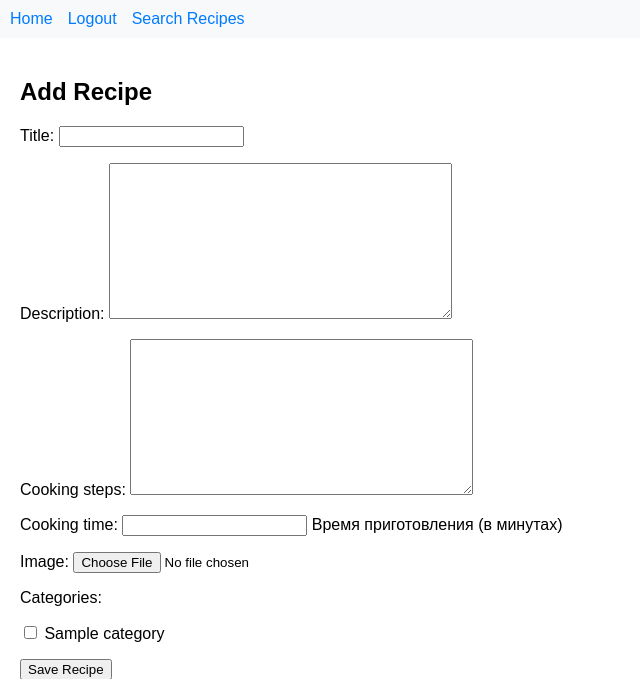
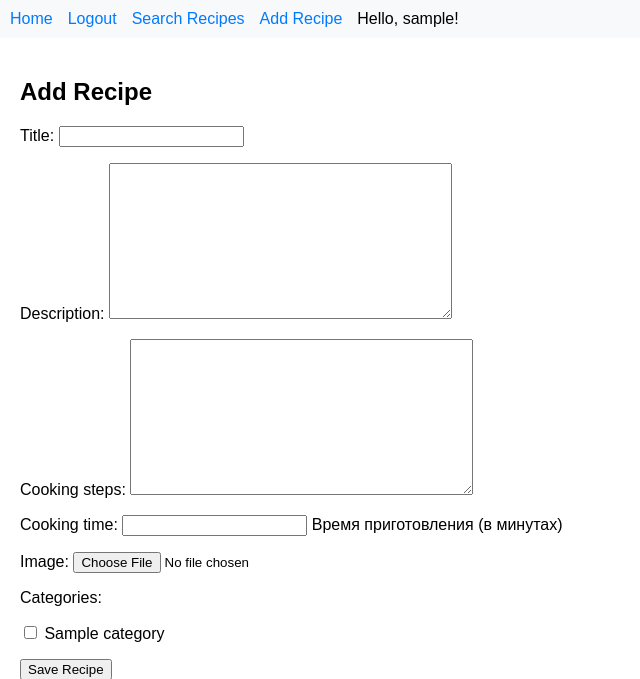
Before and after one commit to MikhaSverdlovski/recipes, a Django app: page /add/ in a window 1280 px wide. Shown: the top 679 px of the page, without its empty margins (0-640 px from the left). Run offline with Django 5.2, Linux system fonts and the light colour scheme; a user stored in the database is signed in; tables that the repository leaves empty hold one stand-in row (values such as "Sample post").

Commit message:
username added

```diff
--- a/templates/base.html
+++ b/templates/base.html
@@ -20,6 +20,10 @@
                 <li><a href="{% url 'register' %}">Register</a></li>
             {% endif %}
             <li><a href="{% url 'recipe_search' %}">Search Recipes</a></li> <!-- Добавленная ссылка на поиск -->
+            <li><a href="{% url 'add_recipe' %}">Add Recipe</a></li> <!-- Добавленная ссылка на поиск -->
+            {% if user.is_authenticated %}
+                <li>Hello, {{ user.username }}!</li>
+            {% endif %}
         </ul>
     </nav>
 </header>
--- a/templates/recipes/recipe_detail.html
+++ b/templates/recipes/recipe_detail.html
@@ -8,7 +8,7 @@
 
 {% block content %}
     <h1>{{ recipe.title }}</h1>
-    <p><strong>Ingredients:</strong> {{ recipe.ingredients }}</p>
+    <p><strong>Description:</strong> {{ recipe.description }}</p>
     <p><strong>Instructions:</strong></p>
     <p>{{ recipe.cooking_steps }}</p>
     <p><strong>Cooking Time:</strong> {{ recipe.cooking_time }} minutes</p>
```
